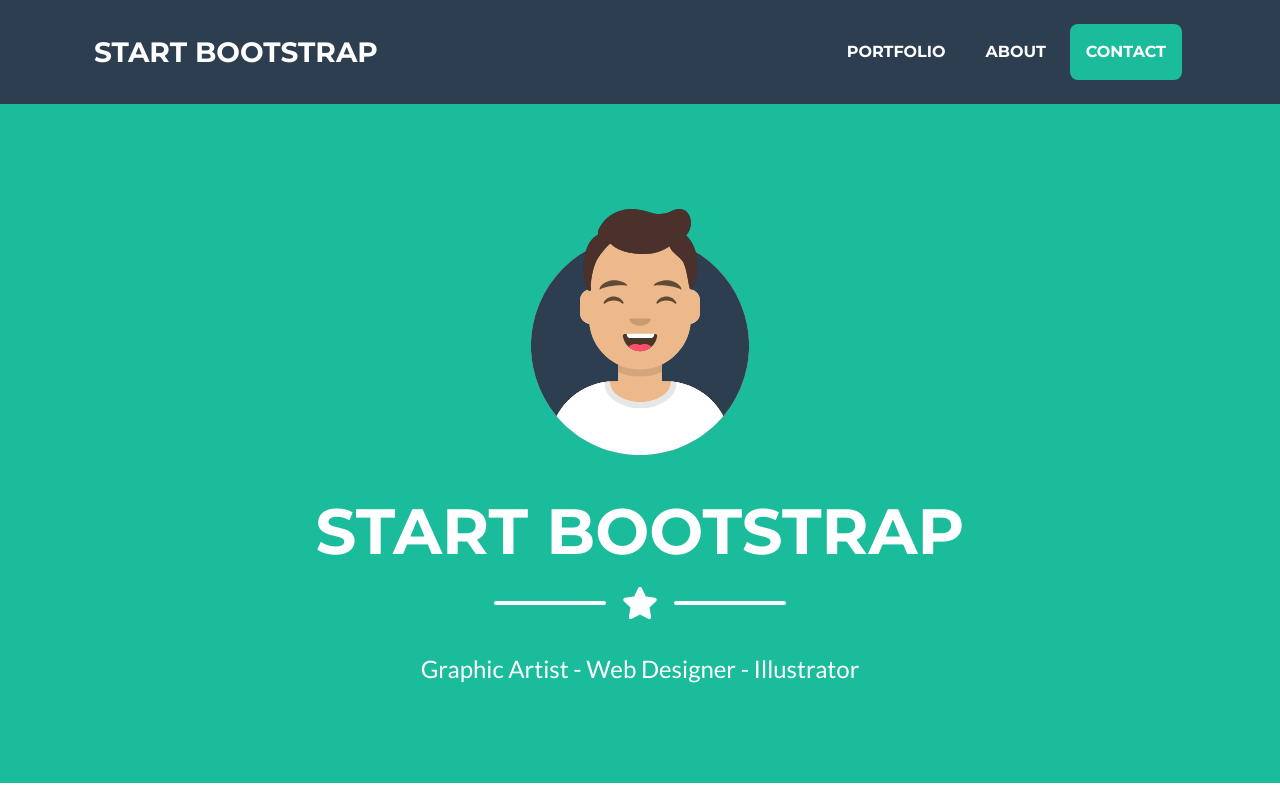
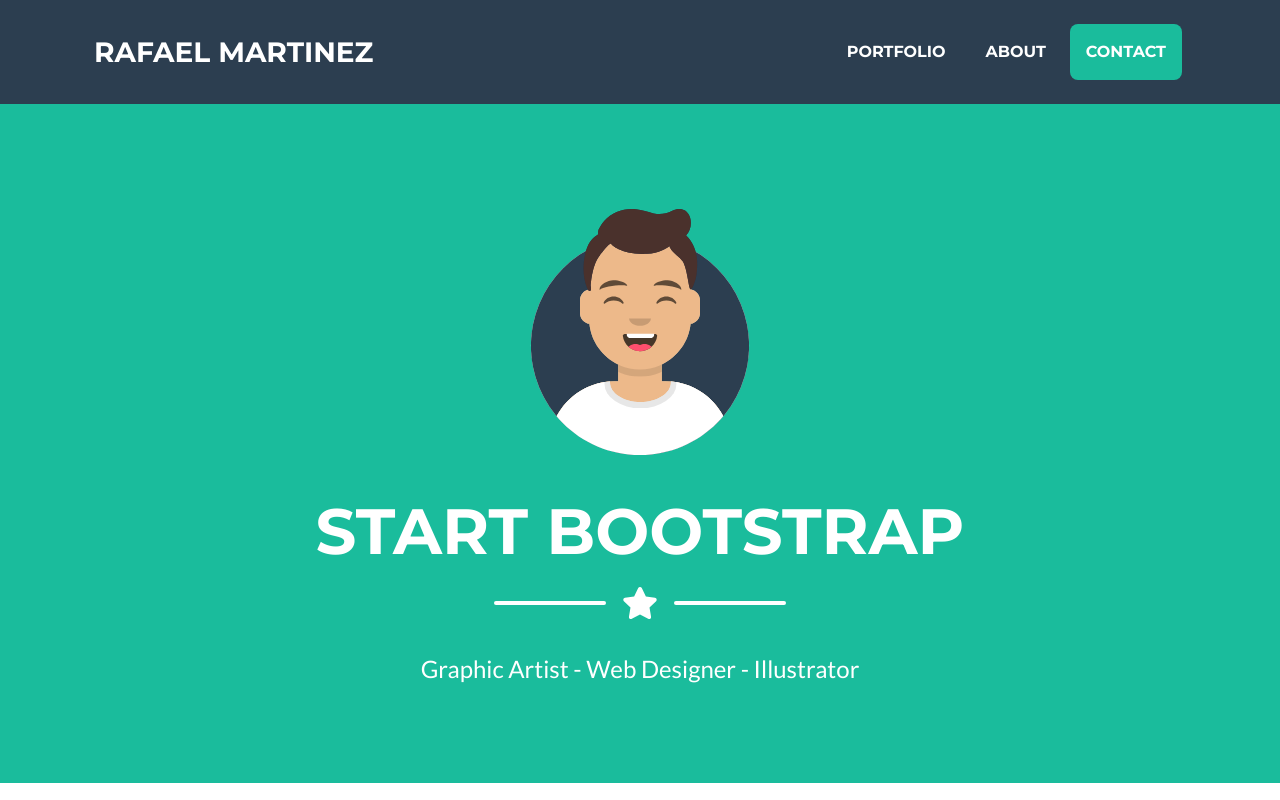
Before and after one commit to rrmartinez87/azurelab, a plain HTML site: page index.html in a window 1280 px wide. Shown: the top 800 px of the page. Drawn offline with nearby package versions, Linux system fonts and the light colour scheme.

Commit message:
Update index.html
Update Body

```diff
--- a/index.html
+++ b/index.html
@@ -18,7 +18,7 @@
         <!-- Navigation-->
         <nav class="navbar navbar-expand-lg bg-secondary text-uppercase fixed-top" id="mainNav">
             <div class="container">
-                <a class="navbar-brand js-scroll-trigger" href="#page-top">Start Bootstrap</a><button class="navbar-toggler navbar-toggler-right text-uppercase font-weight-bold bg-primary text-white rounded" type="button" data-toggle="collapse" data-target="#navbarResponsive" aria-controls="navbarResponsive" aria-expanded="false" aria-label="Toggle navigation">Menu <i class="fas fa-bars"></i></button>
+                <a class="navbar-brand js-scroll-trigger" href="#page-top">Rafael Martinez</a><button class="navbar-toggler navbar-toggler-right text-uppercase font-weight-bold bg-primary text-white rounded" type="button" data-toggle="collapse" data-target="#navbarResponsive" aria-controls="navbarResponsive" aria-expanded="false" aria-label="Toggle navigation">Menu <i class="fas fa-bars"></i></button>
                 <div class="collapse navbar-collapse" id="navbarResponsive">
                     <ul class="navbar-nav ml-auto">
                         <li class="nav-item mx-0 mx-lg-1"><a class="nav-link py-3 px-0 px-lg-3 rounded js-scroll-trigger" href="#portfolio">Portfolio</a></li>
```
